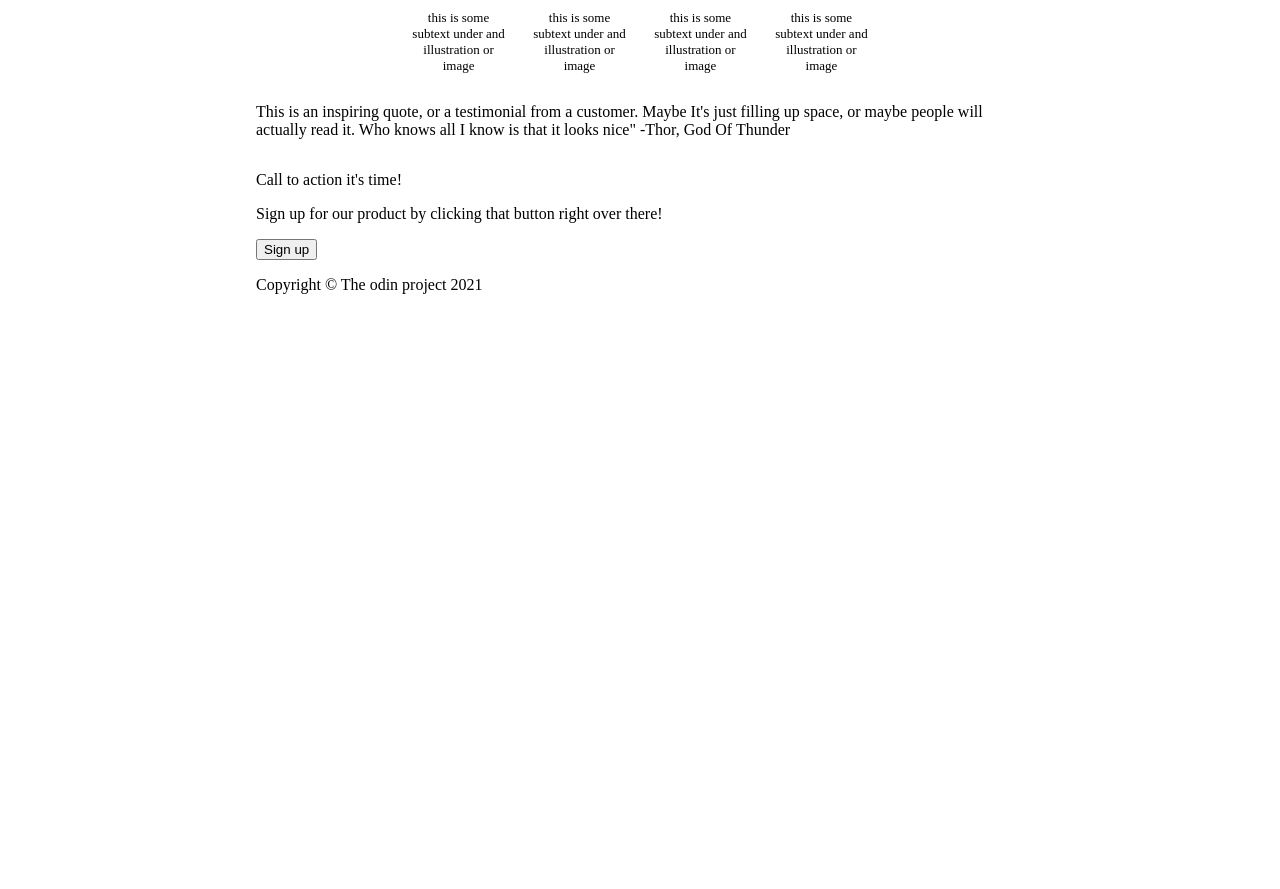
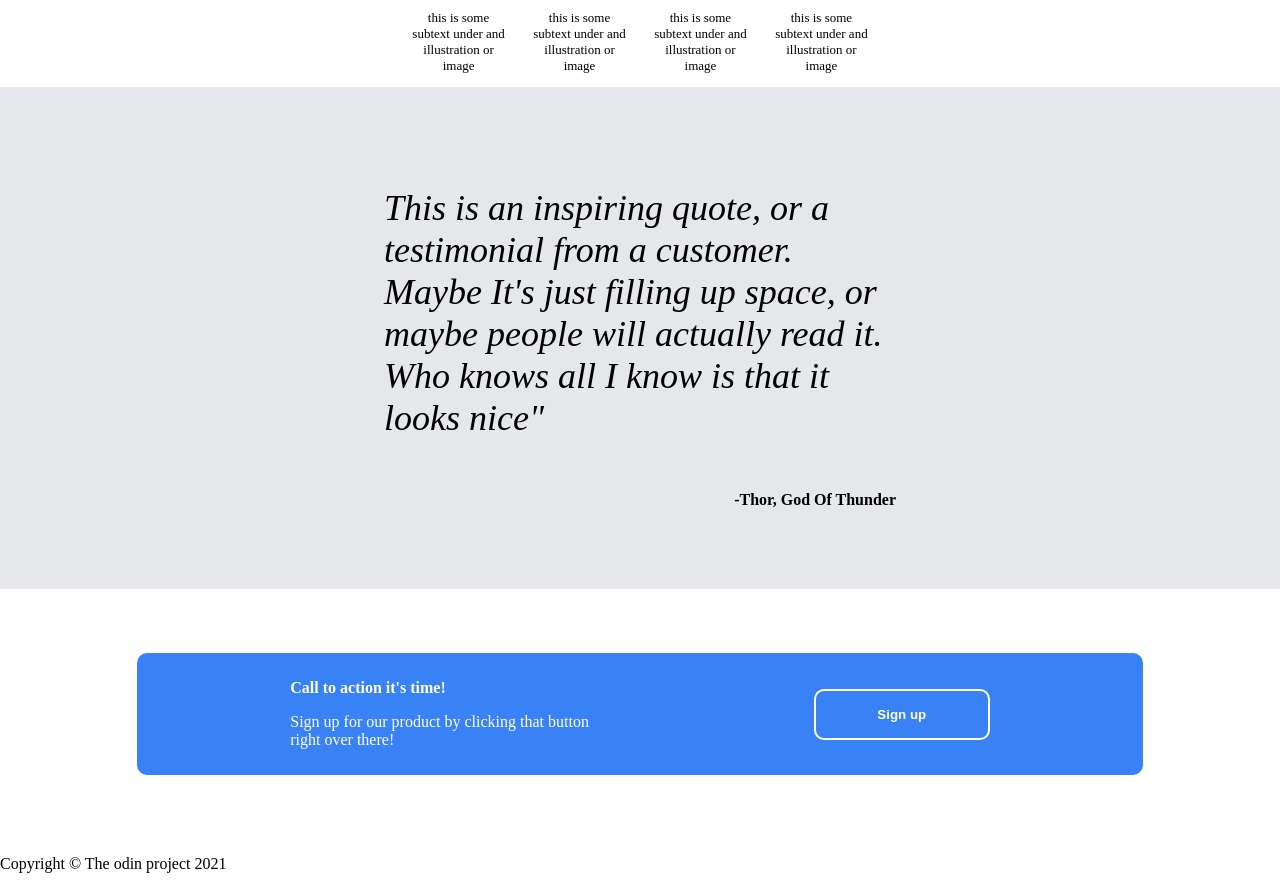
Before and after one commit to CosmicSleepWalker/Landing-Page, a plain HTML site: page index.html in a window 1280 px wide. Shown: the part 729-1618 px from the top of the page. Before the commit the page ends 1039 px from the top, so only its background shows below. Drawn offline with Linux system fonts and the light colour scheme.

Commit message:
Complete row 5

```diff
--- a/index.html
+++ b/index.html
@@ -8,6 +8,7 @@
 </head>
 <body>
     <div class="container">
+        <div class="universal-padding">
             <div class="header">
                 <p class="title-text" id="logo-text">Header Logo</p>
                 <ul class="list">
@@ -16,14 +17,18 @@
                     <li><a href="#">header link three</a></li>
                 </ul>
             </div>
+        </div>
+        <div class="universal-padding">
             <div class="flex-row-container row-one">
-            <div class="flex-column-container ">
+                <div class="flex-column-container">
                     <p class="title-text" id="main-text">This website is awesome</p>
                     <p>This website has some subtext that goes here under the main title. It's a smaller font and the color is lower contrast</p>
                     <button class="sign-up call-to-action-color">Sign up</button>
                 </div>
                 <img id="row-one-img" src="" alt="This is the placeholder for an image">
             </div>
+        </div>
+        <div class="universal-padding">
             <div class="flex-column-container row-two">
                 <p id="information-header-text">Some random information.</p>
                 <ul class="flex-row-container row-two-information">
@@ -33,14 +38,23 @@
                     <li class="flex-column-container"><img class="item" src="" alt=""><p>this is some subtext under and illustration or image</p></li>
                 </ul>
             </div>
+        </div>
+        <div class="flex-column-container">
             <div class="row-three">
-            <p>This is an inspiring quote, or a testimonial from a customer. Maybe It's just filling up space, or maybe people will actually read it. Who knows all I know is that it looks nice" -Thor, God Of Thunder</p>
+                <p class="quote" >This is an inspiring quote, or a testimonial from a customer. Maybe It's just filling up space, or maybe people will actually read it. Who knows all I know is that it looks nice"</p>
+                <p id="quote-name">-Thor, God Of Thunder</p>
             </div>
-        <div class="row-four">
-            <div class="jflajfa">
-                <p>Call to action it's time!</p>
-                <p>Sign up for our product by clicking that button right over there!</p>
-                <button>Sign up</button>
+        </div>
+        <div class="universal-padding">
+            <div class="flex-row-container row-four">
+                <div class="row-four-inner">
+                    <ul>
+                        <li><p class="universal-bold">Call to action it's time!</p></li>
+                        <li><p>Sign up for our product by clicking that button right over there!</p></li>
+                    </ul>
+                    <button class="sign-up sign-up-two">Sign up</button>
+                </div>
+
             </div>
         </div>
         <div class="footer">
--- a/style.css
+++ b/style.css
@@ -1,11 +1,5 @@
-
 body {
     margin: 0;
-}
-
-.call-to-action-color {
-    background-color: #3882f6;
-    color: #3882f6;
 }
 
 .container{
@@ -13,13 +7,16 @@ body {
     flex-direction: column;
 }
 
-.container > * {
+.universal-padding > * {
     padding: 0 20%;
+}
+
+.universal-bold {
+    font-weight: 700;
 }
 
 .flex-row-container {
     display: flex;
-
 }
 
 .flex-column-container{
@@ -32,6 +29,11 @@ body {
     justify-content: space-between;
     background-color: #1f2937;
     align-items: center;
+}
+
+.call-to-action-color {
+    background-color: #3882f6;
+    color: #3882f6;
 }
 
 #logo-text {
@@ -86,6 +88,42 @@ body {
     border-radius: 10px;
 }
 
+.row-three {
+    padding: 5% 30%;
+    justify-content: center;
+    align-items: center;
+    flex-direction: column;
+    background-color: #e5e7eb;
+    display: flex;
+}
+
+.quote {
+    font-size: 36px;
+    font-style: italic;
+    font-weight: lighter;
+}
+
+#quote-name{
+    margin-left: auto;
+    font-weight: bold;
+}
+
+.row-four{
+    justify-content: center;
+    padding: 5% 10%;
+}
+
+.row-four-inner {
+    display: flex;
+    justify-content: space-between;
+    background-color: #3882f6;
+    padding: 1% 15%;
+    align-items: center;
+    gap: 200px;
+    border-radius: 10px;
+    color: white;
+}
+
 ul {
     margin: 0;
     padding: 0;
@@ -102,6 +140,15 @@ li {
     border-radius: 10px;
     color: white;
     font-weight: 700;
+}
+
+.sign-up-two {
+    border-width: 2px;
+    border-style: solid;
+    border-radius: 10px;
+    border-color: white;
+    background-color: #3882f6;
+    height: 50%;
 }
 
 #row-one-img {
```
Lines whose indentation alone changed are shown as unchanged.
